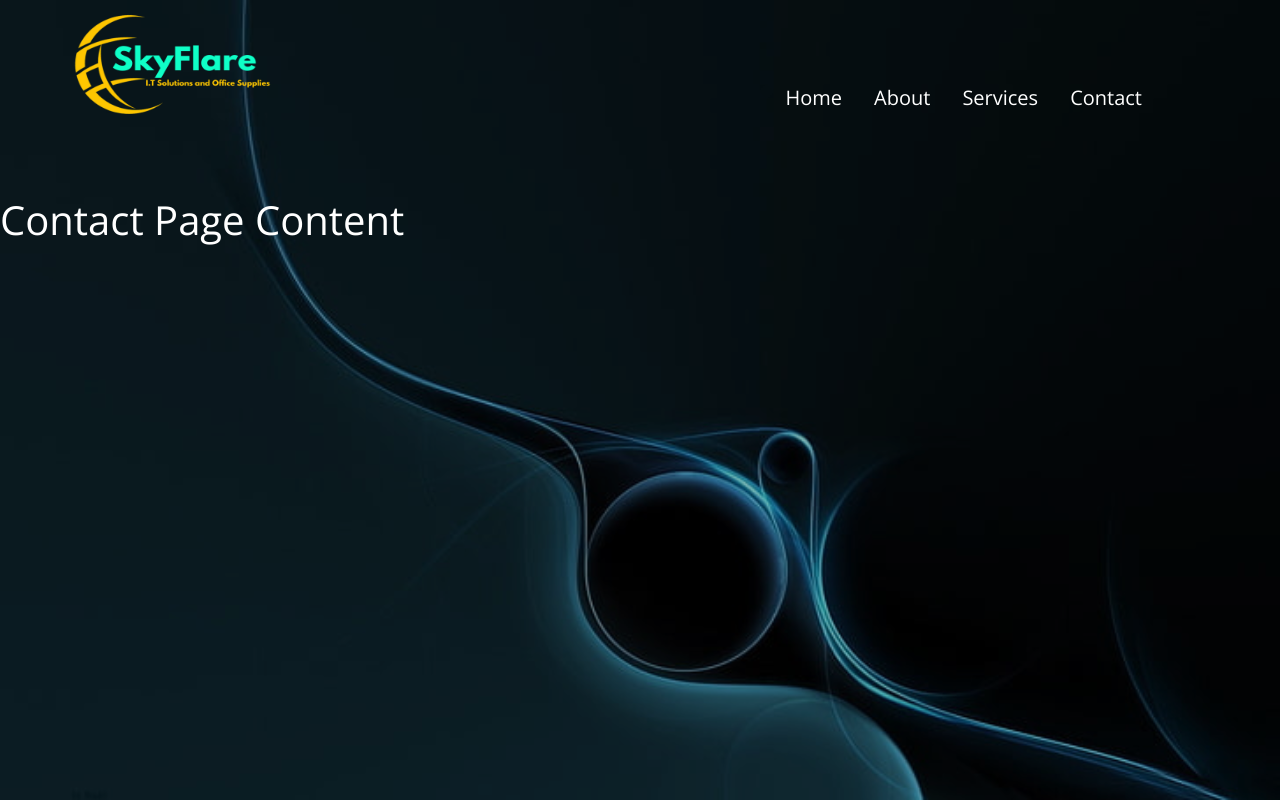
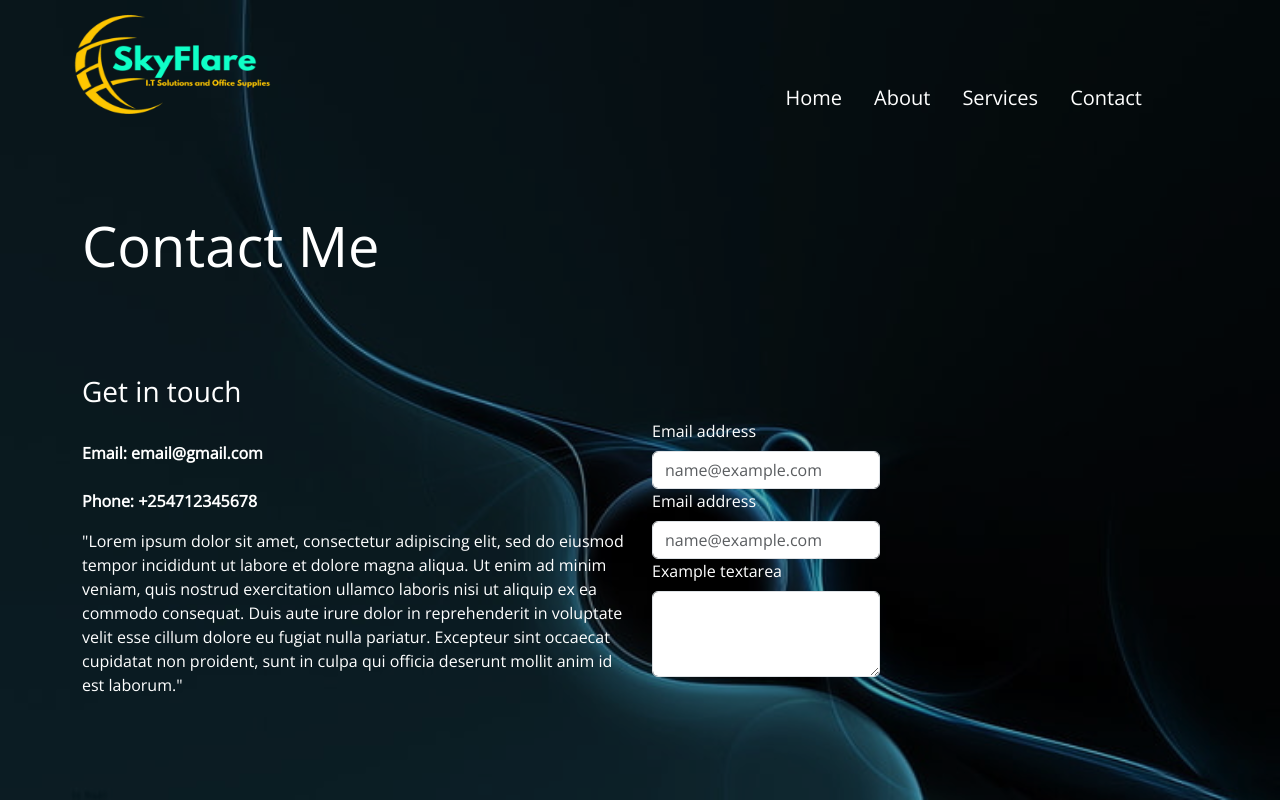
Before and after one commit to ceciliawambui/sky-flare, a React (Create React App) app: page /contact in a window 1280 px wide. Built offline with nearby package versions, Linux system fonts and the light colour scheme.

Commit message:
Working on Contact Form

```diff
--- a/package.json
+++ b/package.json
@@ -9,6 +9,7 @@
     "@testing-library/user-event": "^13.5.0",
     "bootstrap": "^5.3.2",
     "react": "^18.2.0",
+    "react-bootstrap": "^2.10.0",
     "react-dom": "^18.2.0",
     "react-router-dom": "^6.22.0",
     "react-scripts": "5.0.1",
--- a/src/Routes/Contact.jsx
+++ b/src/Routes/Contact.jsx
@@ -1,9 +1,75 @@
 import React from 'react'
+import { Container, Row } from 'react-bootstrap'
+import { Col } from 'react-bootstrap'
+import 'bootstrap/dist/css/bootstrap.min.css';
+import Form from 'react-bootstrap/Form';
+
+
 
 function Contact() {
-  return (
-    <div><h1>Contact Page Content</h1></div>
-  )
+    return (
+        <Container>
+            <Row className='mb-5 mt-3'>
+                <Col lg-8>
+                    <h1 className='display-4 mb-4'>
+                        Contact Me
+                    </h1>
+                </Col>
+            </Row>
+            <Row className='sec_sp'>
+                <Col lg='6' className="mb-5">
+                    <h3 className='color_sec py-4'>Get in touch</h3>
+                    <address>
+                        <strong>Email: email@gmail.com</strong>
+                        <br />
+                        <br />
+                        <p>
+                            <strong>Phone: +254712345678</strong>
+                        </p>
+                    </address>
+                    <p>"Lorem ipsum dolor sit amet, consectetur adipiscing elit, sed do eiusmod tempor incididunt ut labore et dolore magna aliqua. Ut enim ad minim veniam, quis nostrud exercitation ullamco laboris nisi ut aliquip ex ea commodo consequat. Duis aute irure dolor in reprehenderit in voluptate velit esse cillum dolore eu fugiat nulla pariatur. Excepteur sint occaecat cupidatat non proident, sunt in culpa qui officia deserunt mollit anim id est laborum."
+                    </p>
+
+                </Col>
+                <Col lg='6' className='d-flex align-items-center'>
+                    {/* <form className='contact__form w-100'>
+                        <Row>
+                            <Col lg="6" className='form-group'>
+                                <input
+                                    className='form-control rounded-0' id="name" name="name" placeholder="Name" type="text" />
+                            </Col>
+                            <Col lg="6" className='form-group'>
+                                <input
+                                    className='form-control rounded-0' id="email" name="email" placeholder="Email" type="email" />
+                            </Col>
+                        </Row>
+                        <textarea className='form-control rounded-0' name="message" id="message" placeholder="Message" cols="30" rows="5"></textarea>
+
+                    </form> */}
+                    <Form className='justify-content-end'>
+                        <Col>
+                        <Form.Group className="mb-8" controlId="exampleForm.ControlInput1">
+                            <Form.Label>Email address</Form.Label>
+                            <Form.Control type="email" placeholder="name@example.com" />
+                        </Form.Group>
+                        </Col>
+                        <Col>
+                        <Form.Group className="mb-6" controlId="exampleForm.ControlInput1">
+                            <Form.Label>Email address</Form.Label>
+                            <Form.Control type="email" placeholder="name@example.com" />
+                        </Form.Group>
+                        </Col>
+
+
+                        <Form.Group className="mb-3" controlId="exampleForm.ControlTextarea1">
+                            <Form.Label>Example textarea</Form.Label>
+                            <Form.Control as="textarea" rows={3} />
+                        </Form.Group>
+                    </Form>
+                </Col>
+            </Row>
+        </Container>
+    )
 }
 
 export default Contact
```
Also changed, not shown: 1 other file (tests, documents, lock files or other folders).
